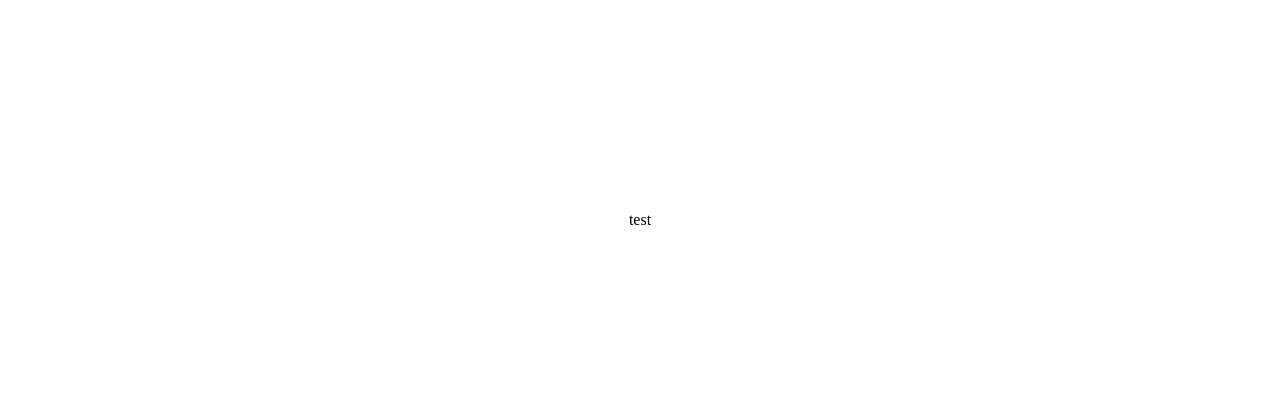
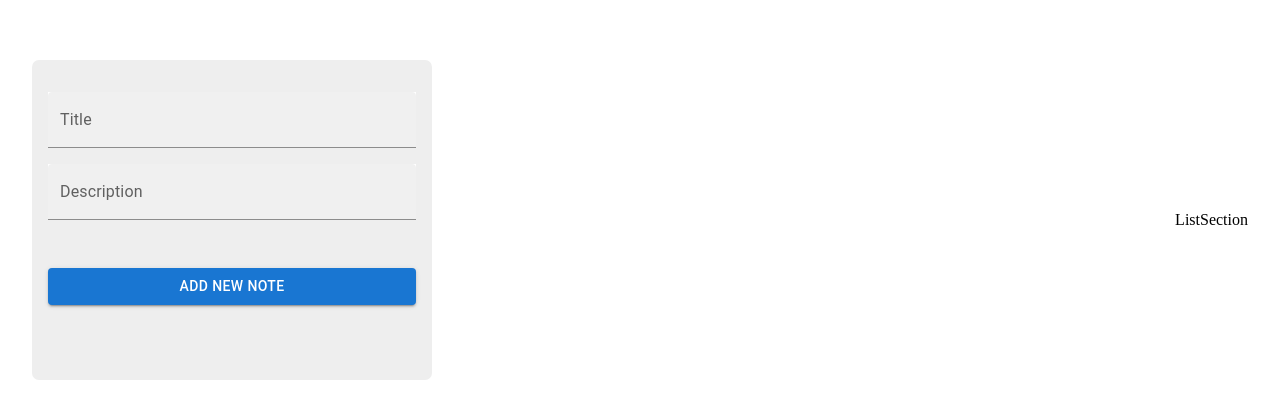
Before and after one commit to omids0/note-ts-mui, a Next.js app: page / in a window 1280 px wide. Shown: the part 180-598 px from the top of the page. Built offline with nearby package versions, Linux system fonts and the light colour scheme.

Commit message:
new note form added

```diff
--- /dev/null
+++ b/components/FormsSection.tsx
@@ -0,0 +1,68 @@
+import { Button, Stack, TextField } from "@mui/material";
+import React from "react";
+import { INoteDataReq } from "../types/DTO/req";
+
+export default function FormsSection() {
+  const style = {
+    bgcolor: "#eeeeee",
+    padding: 2,
+    borderRadius: "7px",
+    minWidth: "25rem",
+    minHeight: "20rem",
+  };
+
+  const [state, setState] = React.useState<INoteDataReq["req"]>({
+    id: Math.random().toString(32).slice(2),
+    title: "",
+    description: "",
+  });
+
+  //handlers
+  const handlerInput = (e: React.ChangeEvent<HTMLInputElement>) => {
+    setState((perv) => ({
+      ...perv,
+      id: Math.random().toString(32).slice(2),
+      [e.target.name]: e.target.value,
+    }));
+  };
+
+  const handlerAddNote = () => {
+    console.log("submit", state);
+    setState(()=>({
+        id: Math.random().toString(32).slice(2),
+        title: '',
+        description: ''
+    }))
+  };
+
+  return (
+    <Stack sx={style}>
+      <TextField
+        id="filled-basic"
+        label="Title"
+        variant="filled"
+        value={state.title}
+        name="title"
+        onChange={handlerInput}
+        sx={{ backgroundColor: "#ffffff", margin: "1rem 0" }}
+      />
+      <TextField
+        id="filled-basic"
+        multiline
+        label="Description"
+        variant="filled"
+        value={state.description}
+        name="description"
+        onChange={handlerInput}
+        sx={{ backgroundColor: "#ffffff" }}
+      />
+      <Button
+        variant="contained"
+        sx={{ margin: "3rem 0" }}
+        onClick={handlerAddNote}
+      >
+        Add New Note
+      </Button>
+    </Stack>
+  );
+}
--- a/components/HomePage.tsx
+++ b/components/HomePage.tsx
@@ -1,5 +1,7 @@
 import { Box, Stack } from "@mui/material";
 import React from "react";
+import FormsSection from "./FormsSection";
+import ListSection from "./ListSection";
 
 export default function HomePage() {
   const style = {
@@ -7,13 +9,15 @@ export default function HomePage() {
     minHeight: "100vh",
     display: "flex",
     flexDirection: "row",
-    justifyContent: "center",
+    justifyContent: "space-between",
     alignItems: "center",
+    padding: 4,
   };
 
   return (
     <Stack sx={style}>
-      <Box>test</Box>
+      <FormsSection />
+      <ListSection />
     </Stack>
   );
 }
--- /dev/null
+++ b/components/ListSection.tsx
@@ -0,0 +1,7 @@
+import React from 'react'
+
+export default function ListSection() {
+  return (
+    <div>ListSection</div>
+  )
+}
--- /dev/null
+++ b/types/DTO/req.ts
@@ -0,0 +1,11 @@
+export type TNoteReq = {
+  id: string;
+  title: string;
+  description: string;
+};
+
+interface INoteDataReq {
+  req: TNoteReq;
+}
+
+export type { INoteDataReq };
```
Also changed, not shown: types/DTO/res.ts (added, +9 -0 lines).
